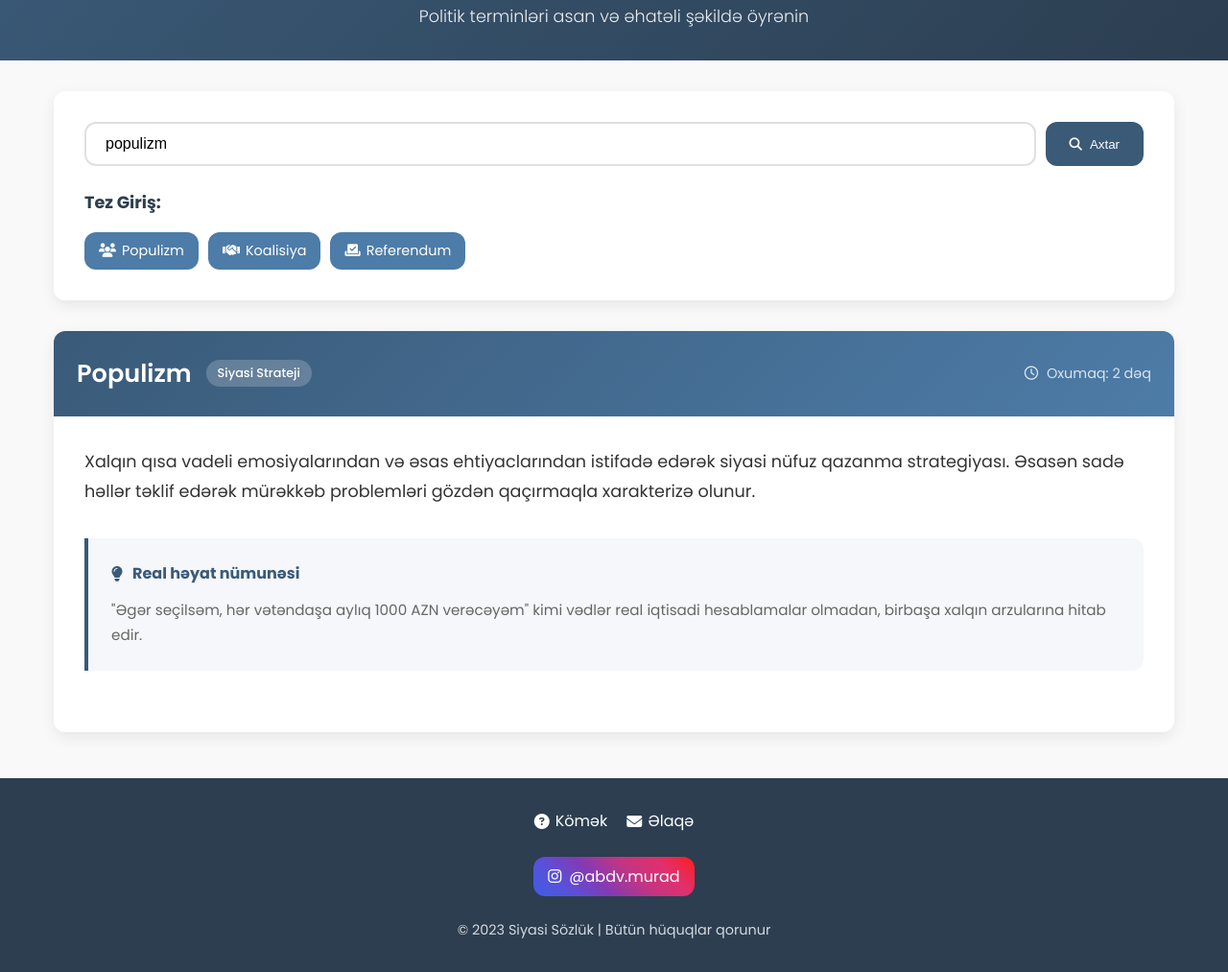
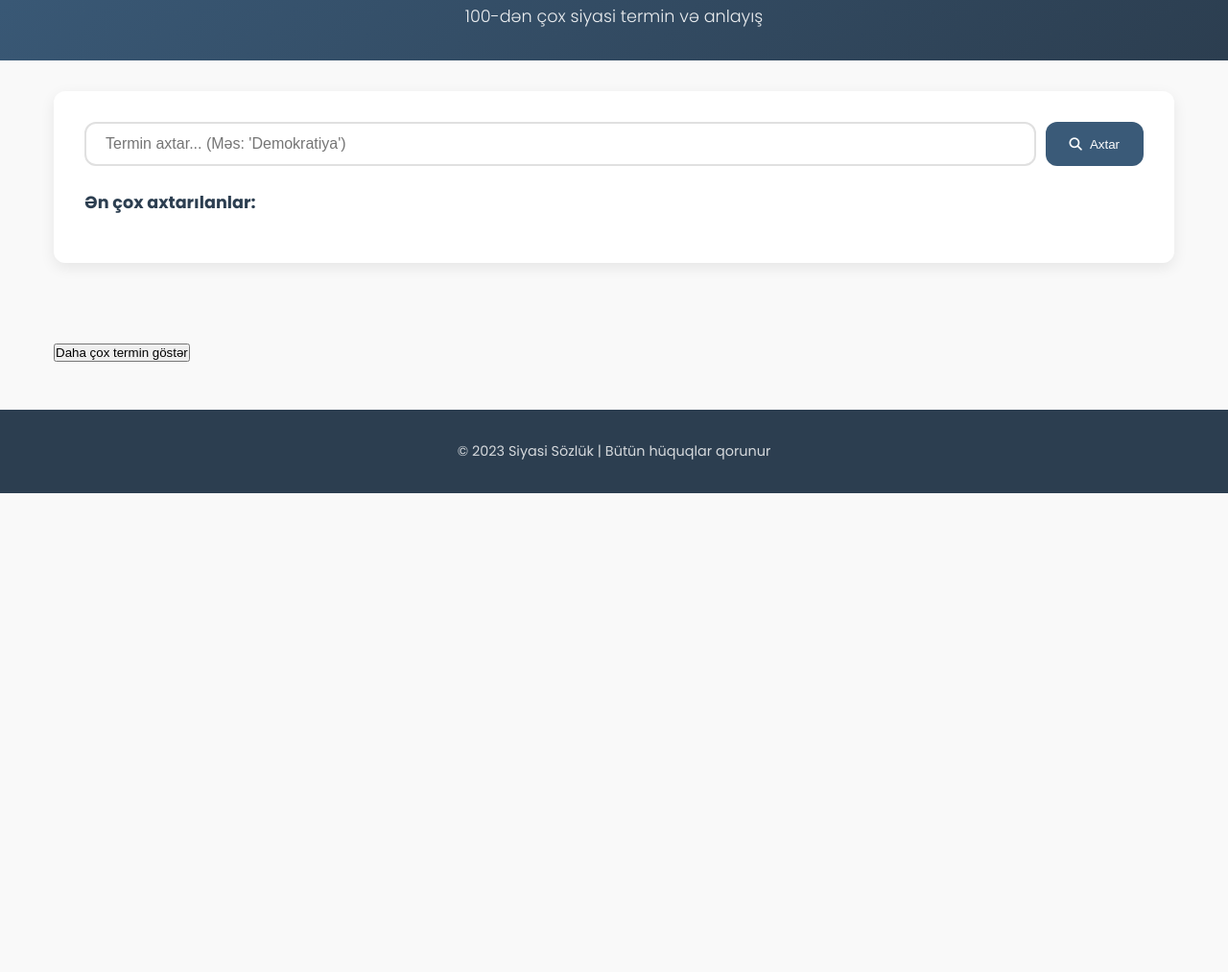
Before and after one commit to ayouready/siyasi-sozluk, a plain HTML site: page index.html in a window 1280 px wide. Shown: the part 101-1114 px from the top of the page at 96% size. After the commit the page ends 800 px from the top, so only its background shows below. Drawn offline with Linux system fonts and the light colour scheme.

Commit message:
Update index.html

```diff
--- a/index.html
+++ b/index.html
@@ -3,7 +3,7 @@
 <head>
     <meta charset="UTF-8">
     <meta name="viewport" content="width=device-width, initial-scale=1.0">
-    <title>Siyasi Sözlük</title>
+    <title>Siyasi Sözlük - 100+ Termin</title>
     <link rel="stylesheet" href="css/style.css">
     <link href="https://fonts.googleapis.com/css2?family=Poppins:wght@300;400;500;600;700&display=swap" rel="stylesheet">
     <link rel="stylesheet" href="https://cdnjs.cloudflare.com/ajax/libs/font-awesome/6.4.0/css/all.min.css">
@@ -15,83 +15,38 @@
                 <i class="fas fa-landmark"></i>
                 <h1>Siyasi Sözlük</h1>
             </div>
-            <p class="tagline">Politik terminləri asan və əhatəli şəkildə öyrənin</p>
+            <p class="tagline">100-dən çox siyasi termin və anlayış</p>
         </div>
     </header>
 
     <main class="content-wrapper">
         <section class="search-container">
             <div class="search-box">
-                <input type="text" id="search" placeholder="Termin axtar... (Məs: 'Referendum')">
+                <input type="text" id="search" placeholder="Termin axtar... (Məs: 'Demokratiya')">
                 <button onclick="searchTerm()">
                     <i class="fas fa-search"></i> Axtar
                 </button>
             </div>
 
             <div class="quick-access">
-                <h3>Tez Giriş:</h3>
-                <div class="term-tags">
-                    <span class="term-tag" onclick="showTerm('populizm')">
-                        <i class="fas fa-users"></i> Populizm
-                    </span>
-                    <span class="term-tag" onclick="showTerm('koalisiya')">
-                        <i class="fas fa-handshake"></i> Koalisiya
-                    </span>
-                    <span class="term-tag" onclick="showTerm('referendum')">
-                        <i class="fas fa-vote-yea"></i> Referendum
-                    </span>
+                <h3>Ən çox axtarılanlar:</h3>
+                <div class="term-tags" id="popular-terms">
+                    <!-- JavaScript ilə doldurulacaq -->
                 </div>
             </div>
         </section>
 
-        <section class="terms-container">
-            <article id="populizm" class="term-card active">
-                <div class="term-header">
-                    <div class="term-title">
-                        <h2>Populizm</h2>
-                        <span class="term-category">Siyasi Strateji</span>
-                    </div>
-                    <div class="term-meta">
-                        <span><i class="far fa-clock"></i> Oxumaq: 2 dəq</span>
-                    </div>
-                </div>
-                <div class="term-body">
-                    <div class="term-content">
-                        <p class="term-definition">
-                            Xalqın qısa vadeli emosiyalarından və əsas ehtiyaclarından istifadə edərək
-                            siyasi nüfuz qazanma strategiyası. Əsasən sadə həllər təklif edərək mürəkkəb
-                            problemləri gözdən qaçırmaqla xarakterizə olunur.
-                        </p>
+        <section class="terms-container" id="terms-container">
+            <!-- Yalnız 3 termin göstəriləcək -->
+        </section>
 
-                        <div class="term-example">
-                            <h4><i class="fas fa-lightbulb"></i> Real həyat nümunəsi</h4>
-                            <p>
-                                "Əgər seçilsəm, hər vətəndaşa aylıq 1000 AZN verəcəyəm" kimi vədlər
-                                real iqtisadi hesablamalar olmadan, birbaşa xalqın arzularına hitab edir.
-                            </p>
-                        </div>
-                    </div>
-                </div>
-            </article>
-
-            <!-- Digər termin kartları eyni strukturdadır -->
-        </section>
+        <div class="show-more-container">
+            <button id="show-more-btn" class="show-more-btn">Daha çox termin göstər</button>
+        </div>
     </main>
 
     <footer class="main-footer">
         <div class="footer-content">
-            <div class="footer-links">
-                <a href="#"><i class="fas fa-question-circle"></i> Kömək</a>
-                <a href="#"><i class="fas fa-envelope"></i> Əlaqə</a>
-            </div>
-
-            <div class="social-links">
-                <a href="https://www.instagram.com/abdv.murad?igsh=Ynlqazk1dmxoMXdk&utm_source=qr"
-                   target="_blank" class="instagram-link">
-                    <i class="fab fa-instagram"></i> @abdv.murad
-                </a>
-            </div>
-
             <div class="copyright">
                 <p>© 2023 Siyasi Sözlük | Bütün hüquqlar qorunur</p>
             </div>
```
